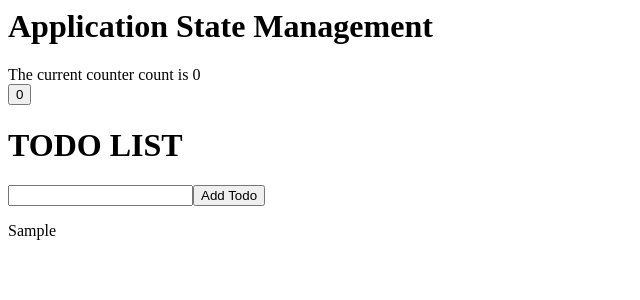
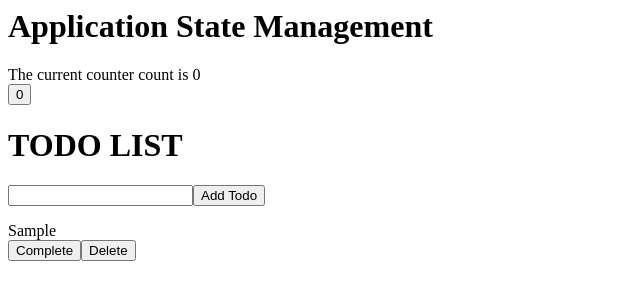
Before and after one commit to machariamarigi/react-plgnd, a React (Vite) app: page / in a window 1280 px wide. Both pictures are taken after typing "Sample" into the empty fields and a click on the button "Add Todo". Shown: the top 300 px of the page, without its empty margins (0-640 px from the left). Built offline with nearby package versions, Linux system fonts and the light colour scheme.

Commit message:
TodoApp: add functionality to complete and remove todos

```diff
--- a/src/Todo-App/index.tsx
+++ b/src/Todo-App/index.tsx
@@ -12,13 +12,25 @@
     const [todos, setTodos] = useState<ITodo[]>([])
 
     const handleSubmit = (event: FormElement): void => {
-        event.preventDefault();
+        event.preventDefault()
         addTodo(value)
         setValue('')
     }
 
-    const addTodo =(text: string) => {
+    const addTodo =(text: string): void => {
         const newTodos: ITodo[] = [...todos, {text, complete: false}]
+        setTodos(newTodos)
+    }
+
+    const toggleCompleteTodo = (index: number): void => {
+        const newTodos: ITodo[] = [...todos]
+        newTodos[index].complete = !newTodos[index].complete
+        setTodos(newTodos)
+    }
+
+    const removeTodo =(index: number): void => {
+        const newTodos: ITodo[] = [...todos]
+        newTodos.splice(index, 1)
         setTodos(newTodos)
     }
 
@@ -30,7 +42,16 @@
                 <button type="submit">Add Todo</button>
             </form>
             <section>
-                {todos.map((todo: ITodo, index: number) => <div key={index}>{todo.text}</div>
+                {todos.map((todo: ITodo, index: number) => (
+                    <Fragment key={index}>
+                        <div style={{ textDecoration: todo.complete ? 'line-through': '' }}>{todo.text}</div>
+                        <button type='button' onClick={() => toggleCompleteTodo(index)}>
+                            { todo.complete? 'Incomplete': 'Complete' }
+                        </button>
+                        <button type='button' onClick={() => removeTodo(index)}>Delete</button>
+                    </Fragment>
+
+                )
                 )}
             </section>
         </Fragment>
```
